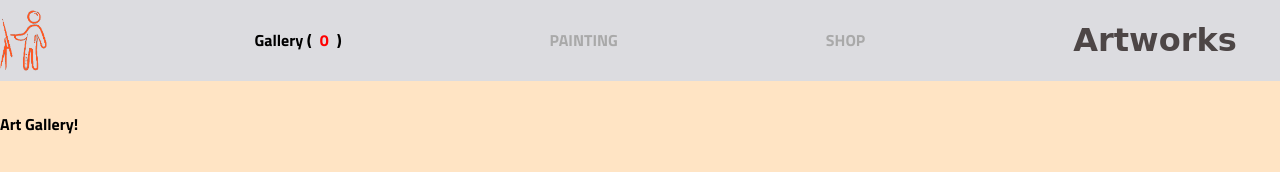
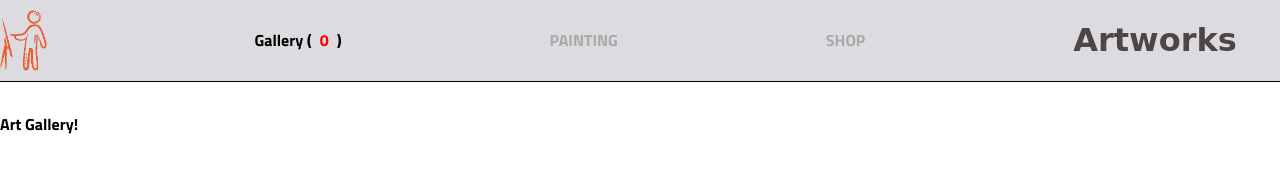
Before and after one commit to Nkaleth/Capstone2_art, a website built with webpack: page src/index.html in a window 1280 px wide. Built offline with nearby package versions, Linux system fonts and the light colour scheme.

Commit message:
update header

```diff
--- a/src/style.css
+++ b/src/style.css
@@ -1,7 +1,7 @@
 @import url("https://fonts.googleapis.com/css2?family=Titillium+Web:ital,wght@0,200;0,400;0,700;1,200;1,400;1,700&display=swap");
 
 body {
-  background-color: bisque;
+  background-color: white;
   font-family: "Titillium Web", sans-serif;
   min-height: 100vh;
   position: relative;
@@ -38,6 +38,7 @@ header > div {
   gap: 13em;
   position: fixed;
   background: hsl(240deg 6% 87%);
+  border-bottom: 1px solid black;
   top: 0;
 }
 .fd-number {
```
